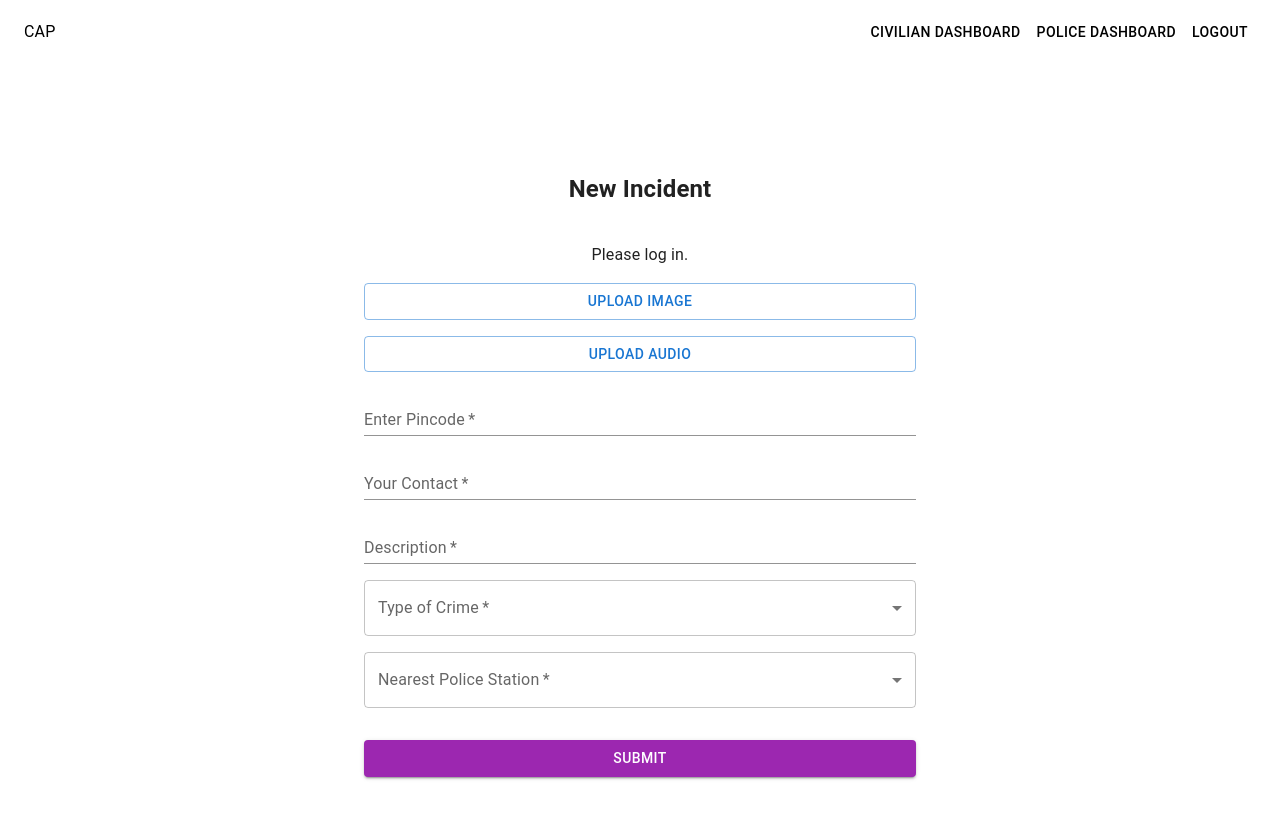
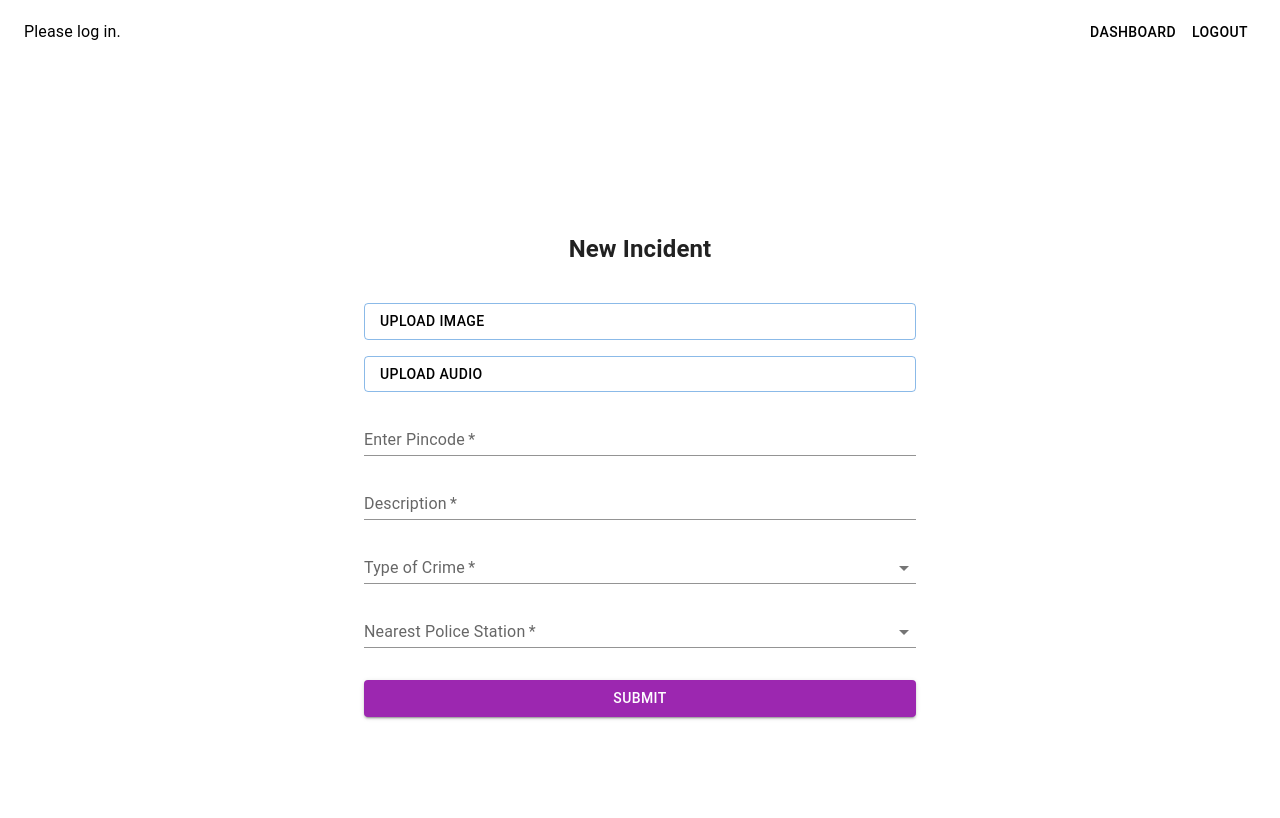
Before and after one commit to samyukthdraj/ByteByPython, a React (Vite) app in the folder CAP_REACT/: page /civilian/newIncident in a window 1280 px wide. Shown: the top 818 px of the page. Built offline with nearby package versions, Linux system fonts and the light colour scheme.

Commit message:
lastest update

```diff
--- a/CAP_REACT/src/components/Civilian/newIncident.jsx
+++ b/CAP_REACT/src/components/Civilian/newIncident.jsx
@@ -8,18 +8,19 @@ import CssBaseline from '@mui/material/CssBaseline';
 import { Button, FormControl, FormGroup, FormHelperText, Input } from '@mui/material';
 import { getData, postData } from '../../services/API';
 import { AuthContext } from '../../context/AuthContext';
+import InputLabel from '@mui/material/InputLabel';
+import Select from '@mui/material/Select';
 
 export default function NewIncident() {
-
   const { user, login, logout, isLoading } = useContext(AuthContext);
   const [formData, setFormData] = useState({
     image: null,
     audio: null,
     pincode: '',
-    contact: '',
     crimeType: '',
     description: '',
     policeStation: '',
+    username: user ? user.username : '',
   });
 
   // Handle input changes
@@ -52,6 +53,10 @@ export default function NewIncident() {
     }
   };
 
+  if (isLoading) {
+    return <div>Loading...</div>; // Or some loading indicator
+  }
+
   return (
     <React.Fragment>
       <Container maxWidth="sm">
@@ -67,13 +72,6 @@ export default function NewIncident() {
           }}
         >
           <h2>New Incident</h2>
-          <div>
-            {user ? (
-              <div>Welcome, {user.password}!</div>
-            ) : (
-              <div>Please log in.</div>
-            )}
-          </div>
           <FormControl component="form" onSubmit={handleSubmit} fullWidth>
             <FormGroup>
               {/* Image Upload */}
@@ -88,11 +86,21 @@ export default function NewIncident() {
                   sx={{ display: 'none' }}
                 />
                 <label htmlFor="image">
-                  <Button component="span" variant="outlined" fullWidth>
-                    {formData.image ? formData.image.name : 'Upload Image'}
+                  <Button
+                    component="span"
+                    variant="outlined"
+                    fullWidth
+                    sx={{
+                      textAlign: 'left',
+                      justifyContent: 'flex-start', // Ensures content aligns to the left
+                      color: 'black',
+                    }}
+                  >
+                    Upload Image
                   </Button>
+
                 </label>
-                {formData.image && <FormHelperText>Image: {formData.image.name}</FormHelperText>}
+                {formData.image && <FormHelperText sx={{ color: 'black' }}>Image: {formData.image.name}</FormHelperText>}
               </FormControl>
 
               {/* Audio Upload */}
@@ -104,14 +112,24 @@ export default function NewIncident() {
                   accept="audio/*"
                   onChange={handleFileChange}
                   fullWidth
-                  sx={{ display: 'none' }}
+                  sx={{ display: 'none', color: 'black', border: '1px solid black' }}
                 />
                 <label htmlFor="audio">
-                  <Button component="span" variant="outlined" fullWidth>
-                    {formData.audio ? formData.audio.name : 'Upload Audio'}
+                  <Button
+                    component="span"
+                    variant="outlined"
+                    fullWidth
+                    sx={{
+                      textAlign: 'left', // Optional but can be kept for clarity
+                      justifyContent: 'flex-start', // Aligns content to the left
+                      color: 'black',
+                    }}
+                  >
+                    Upload Audio
                   </Button>
+
                 </label>
-                {formData.audio && <FormHelperText>Audio: {formData.audio.name}</FormHelperText>}
+                {formData.audio && <FormHelperText sx={{ color: 'black' }}>Audio: {formData.audio.name}</FormHelperText>}
               </FormControl>
 
               {/* Pincode Input */}
@@ -121,19 +139,6 @@ export default function NewIncident() {
                 label="Enter Pincode"
                 variant="standard"
                 value={formData.pincode}
-                onChange={handleChange}
-                fullWidth
-                required
-                sx={{ marginBottom: 2 }}
-              />
-
-              {/* Contact Input */}
-              <TextField
-                id="contact"
-                name="contact"
-                label="Your Contact"
-                variant="standard"
-                value={formData.contact}
                 onChange={handleChange}
                 fullWidth
                 required
@@ -155,41 +160,39 @@ export default function NewIncident() {
               />
 
               {/* Crime Type Select */}
-              <TextField
+              <FormControl variant="standard" fullWidth required sx={{ marginBottom: 2 }}>
+                <InputLabel id="crimeType-label">Type of Crime</InputLabel>
+                <Select
+                  labelId="crimeType-label"
                   id="crimeType"
                   name="crimeType"
-                select
-                label="Type of Crime"
                   value={formData.crimeType}
                   onChange={handleChange}
-                fullWidth
-                required
-                sx={{ marginBottom: 2 }}
                 >
                   <MenuItem value="Theft">Theft</MenuItem>
                   <MenuItem value="Assault">Assault</MenuItem>
                   <MenuItem value="Fraud">Fraud</MenuItem>
                   <MenuItem value="Robbery">Robbery</MenuItem>
                   <MenuItem value="Other">Other</MenuItem>
-              </TextField>
+                </Select>
+              </FormControl>
 
               {/* Police Station Select */}
-              <TextField
+              <FormControl variant="standard" fullWidth required sx={{ marginBottom: 2 }}>
+                <InputLabel id="policeStation-label">Nearest Police Station</InputLabel>
+                <Select
+                  labelId="policeStation-label"
                   id="policeStation"
                   name="policeStation"
-                select
-                label="Nearest Police Station"
                   value={formData.policeStation}
                   onChange={handleChange}
-                fullWidth
-                required
-                sx={{ marginBottom: 2 }}
                 >
                   <MenuItem value="Station A">Station A</MenuItem>
                   <MenuItem value="Station B">Station B</MenuItem>
                   <MenuItem value="Station C">Station C</MenuItem>
                   <MenuItem value="Station D">Station D</MenuItem>
-              </TextField>
+                </Select>
+              </FormControl>
 
               {/* Submit Button */}
               <Button
--- a/CAP_REACT/src/components/pages/navbar.jsx
+++ b/CAP_REACT/src/components/pages/navbar.jsx
@@ -1,29 +1,38 @@
-import React from 'react';
+import React, { useContext } from 'react';
 import AppBar from '@mui/material/AppBar';
 import Toolbar from '@mui/material/Toolbar';
 import Typography from '@mui/material/Typography';
 import Button from '@mui/material/Button';
 import Box from '@mui/material/Box';
 import { Link } from 'react-router-dom';
+import { AuthContext } from '../../context/AuthContext';
 
 const Navbar = () => {
+    const { user } = useContext(AuthContext);
+
     return (
         <AppBar position="static" sx={{ backgroundColor: 'white', color: 'black', boxShadow: 'none' }}>
             <Toolbar>
                 <Typography variant="h7" component="div" sx={{ flexGrow: 1 }}>
-                  <p>
-                    CAP
-                  </p>
+                    <div>
+                        {user ? (
+                            <div>Welcome, {user.name}!</div>
+                        ) : (
+                            <div>Please log in.</div>
+                        )}
+                    </div>
                 </Typography>
                 <Box>
+                    {user && user.type === 'civilian' && (
+                        <Button sx={{ color: 'black' }}>
+                            <Link to="/civilian/newIncident" style={{ textDecoration: 'none', color: 'black' }}>
+                                New Incident
+                            </Link>
+                        </Button>
+                    )}
                     <Button sx={{ color: 'black' }}>
-                        <Link to="/civilian/dashboard" style={{ textDecoration: 'none', color: 'black' }}>
-                            Civilian Dashboard
-                        </Link>
-                    </Button>
-                    <Button sx={{ color: 'black' }}>
-                        <Link to="/police/dashboard" style={{ textDecoration: 'none', color: 'black' }}>
-                            Police Dashboard
+                        <Link to={user && user.type === 'civilian' ? '/civilian/dashboard' : '/police/dashboard'} style={{ textDecoration: 'none', color: 'black' }}>
+                            Dashboard
                         </Link>
                     </Button>
                     <Button sx={{ color: 'black' }}>
```
Lines whose indentation alone changed are shown as unchanged.
